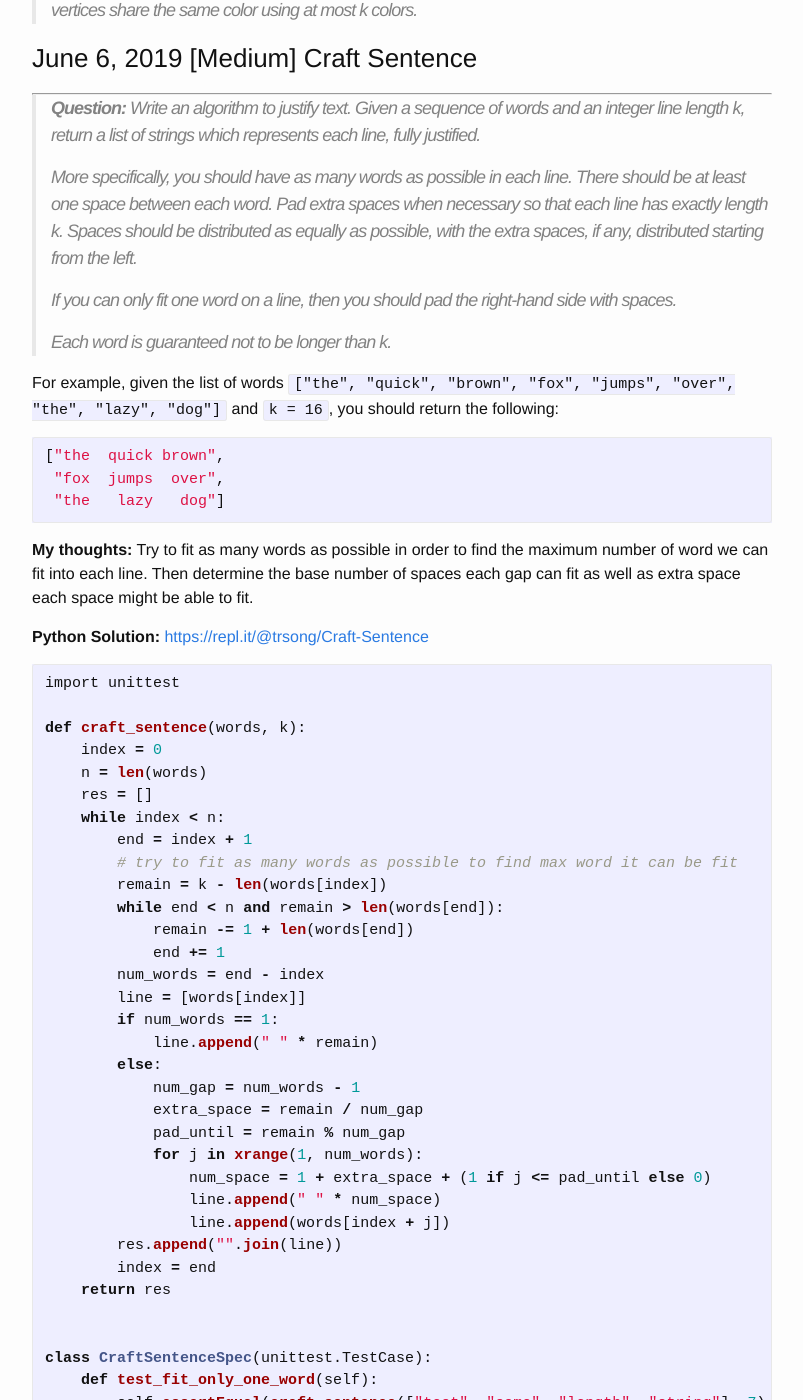
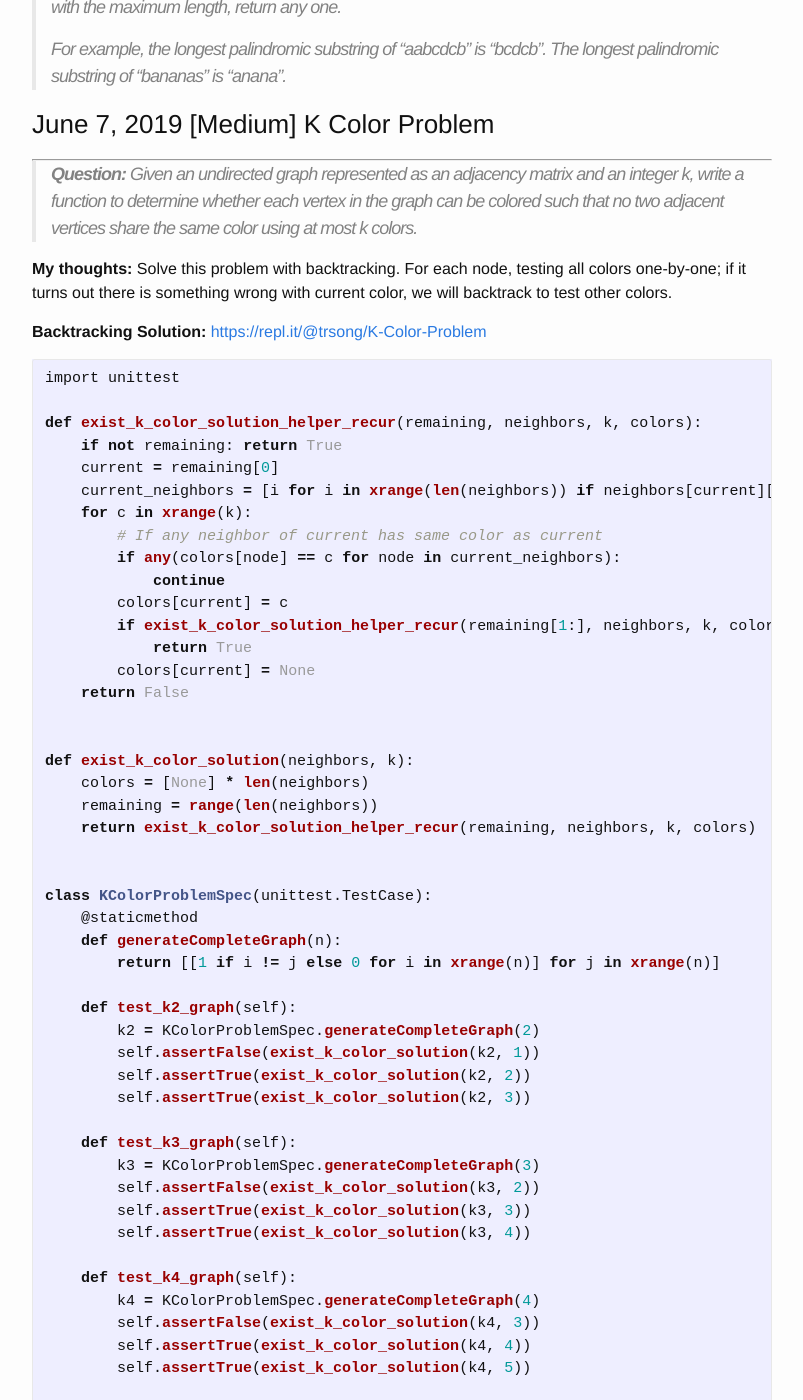
Before and after one commit to trsong/trsong.github.io, a Jekyll site: the page built from _posts/2019-04-30-DailyQuestions.md, in a window 1280 px wide and 1400 px high, scrolled down 1509 px. Shown: the whole window, without its empty margins (238-1041 px from the left). Built offline with Jekyll 4.4.1, drawn with Linux system fonts in a browser that asks for light colours; some of the changed text lies outside the part shown.

Commit message:
Add Answer to June 7 question

````diff
--- a/_posts/2019-04-30-DailyQuestions.md
+++ b/_posts/2019-04-30-DailyQuestions.md
@@ -62,17 +62,100 @@ lock, which attempts to lock the node. If it cannot be locked, then it should re
 >
 > You can assume all the integers in the array are unique.
 
-### June 4, 2019 \[Hard\]
+-->
+
+### June 8, 2019 \[Hard\] Longest Palindromic Substring
 ---
 > **Question:** Given a string, find the longest palindromic contiguous substring. If there are more than one with the maximum length, return any one.
 >
 > For example, the longest palindromic substring of "aabcdcb" is "bcdcb". The longest palindromic substring of "bananas" is "anana".
 
--->
 
 ### June 7, 2019 \[Medium\] K Color Problem
 ---
 > **Question:** Given an undirected graph represented as an adjacency matrix and an integer k, write a function to determine whether each vertex in the graph can be colored such that no two adjacent vertices share the same color using at most k colors.
+
+**My thoughts:** Solve this problem with backtracking. For each node, testing all colors one-by-one; if it turns out there is something wrong with current color, we will backtrack to test other colors.
+
+**Backtracking Solution:** [https://repl.it/@trsong/K-Color-Problem](https://repl.it/@trsong/K-Color-Problem)
+```py
+import unittest
+
+def exist_k_color_solution_helper_recur(remaining, neighbors, k, colors):
+    if not remaining: return True
+    current = remaining[0]
+    current_neighbors = [i for i in xrange(len(neighbors)) if neighbors[current][i]]
+    for c in xrange(k):
+        # If any neighbor of current has same color as current
+        if any(colors[node] == c for node in current_neighbors):
+            continue
+        colors[current] = c
+        if exist_k_color_solution_helper_recur(remaining[1:], neighbors, k, colors):
+            return True
+        colors[current] = None
+    return False
+
+
+def exist_k_color_solution(neighbors, k):
+    colors = [None] * len(neighbors)
+    remaining = range(len(neighbors))
+    return exist_k_color_solution_helper_recur(remaining, neighbors, k, colors)
+
+
+class KColorProblemSpec(unittest.TestCase):
+    @staticmethod
+    def generateCompleteGraph(n):
+        return [[1 if i != j else 0 for i in xrange(n)] for j in xrange(n)]
+
+    def test_k2_graph(self):
+        k2 = KColorProblemSpec.generateCompleteGraph(2)
+        self.assertFalse(exist_k_color_solution(k2, 1))
+        self.assertTrue(exist_k_color_solution(k2, 2))
+        self.assertTrue(exist_k_color_solution(k2, 3))
+
+    def test_k3_graph(self):
+        k3 = KColorProblemSpec.generateCompleteGraph(3)
+        self.assertFalse(exist_k_color_solution(k3, 2))
+        self.assertTrue(exist_k_color_solution(k3, 3))
+        self.assertTrue(exist_k_color_solution(k3, 4))
+
+    def test_k4_graph(self):
+        k4 = KColorProblemSpec.generateCompleteGraph(4)
+        self.assertFalse(exist_k_color_solution(k4, 3))
+        self.assertTrue(exist_k_color_solution(k4, 4))
+        self.assertTrue(exist_k_color_solution(k4, 5))
+
+    def test_square_graph(self):
+        square = [
+            [0, 1, 0, 1],
+            [1, 0, 1, 0],
+            [0, 1, 0, 1],
+            [1, 0, 1, 0]
+        ]
+        self.assertFalse(exist_k_color_solution(square, 1))
+        self.assertTrue(exist_k_color_solution(square, 2))
+        self.assertTrue(exist_k_color_solution(square, 3))
+
+    def test_star_graph(self):
+        star = [
+            [0, 0, 1, 1, 0],
+            [0, 0, 0, 1, 1],
+            [1, 0, 0, 0, 1],
+            [1, 1, 0, 0, 0],
+            [0, 1, 1, 0, 0]
+        ]
+        self.assertFalse(exist_k_color_solution(star, 2))
+        self.assertTrue(exist_k_color_solution(star, 3))
+        self.assertTrue(exist_k_color_solution(star, 4))
+
+    def test_disconnected_graph(self):
+        disconnected = [[0 for _ in xrange(10)] for _ in xrange(10)]
+        self.assertTrue(exist_k_color_solution(disconnected, 1))
+
+
+if __name__ == '__main__':
+    unittest.main(exit=False)
+```
 
 ### June 6, 2019 \[Medium\] Craft Sentence
 ---
````
